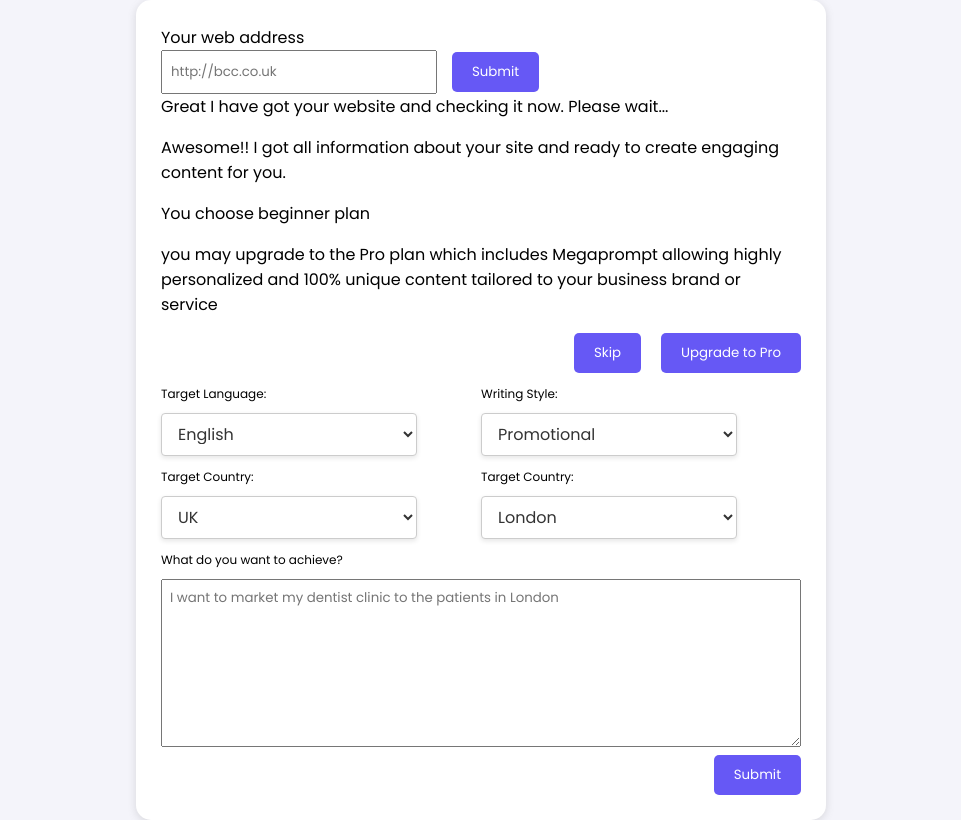
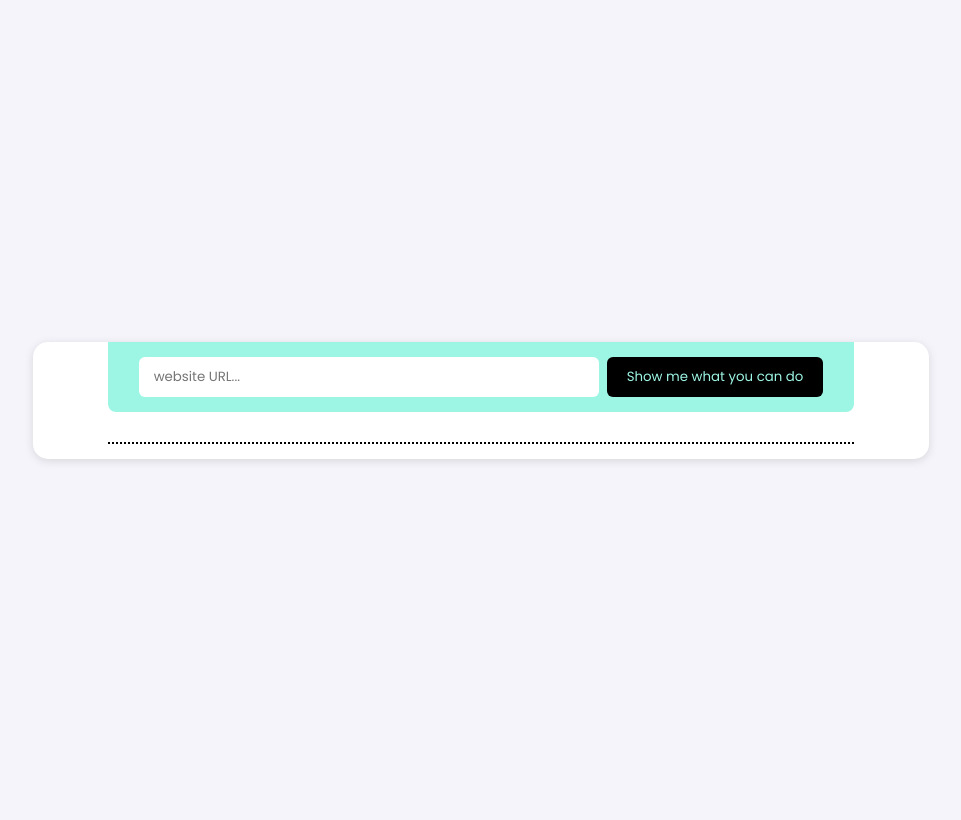
Before and after one commit to Ghazi-360/izabel-fe, a React (Create React App) app: page / in a window 1280 px wide. Shown: the whole page, without its empty margins (159-1120 px from the left). Built offline with nearby package versions, Linux system fonts and the light colour scheme.

Commit message:
Conflicts

```diff
--- a/src/App.js
+++ b/src/App.js
@@ -9,8 +9,8 @@ function App() {
     return (
         <BrowserRouter>
             <Routes>
-                <Route path="/" element={<Input />} />
-                <Route path="/one" element={<Link />} />
+                <Route path="/" element={<Link />} />
+                <Route path="/one" element={<Input />} />
             </Routes>
         </BrowserRouter>
         // <div className="wrapper center">
--- a/src/pages/Link.jsx
+++ b/src/pages/Link.jsx
@@ -13,6 +13,7 @@ function Link() {
         setLoading(true);
         axios.post('https://api.izabel.ai/api/instagram', { url: url })
         .then((response) => {
+            setContent('');
             const text = response.data.content.trim();
             let index = -1;
             const interval = setInterval(() => {
@@ -24,10 +25,9 @@ function Link() {
             }
             }, 30);
             // setContent(response.data.content)
-            console.log(response.data.content);
         })
         .catch((error) => {
-          console.error('Error:', error);
+          alert(error.response.data.content);
         })
         .finally(() => {
             setLoading(false);
```
Also changed, not shown: firebase.json (added), 9 other files (tests, documents, lock files or other folders).
